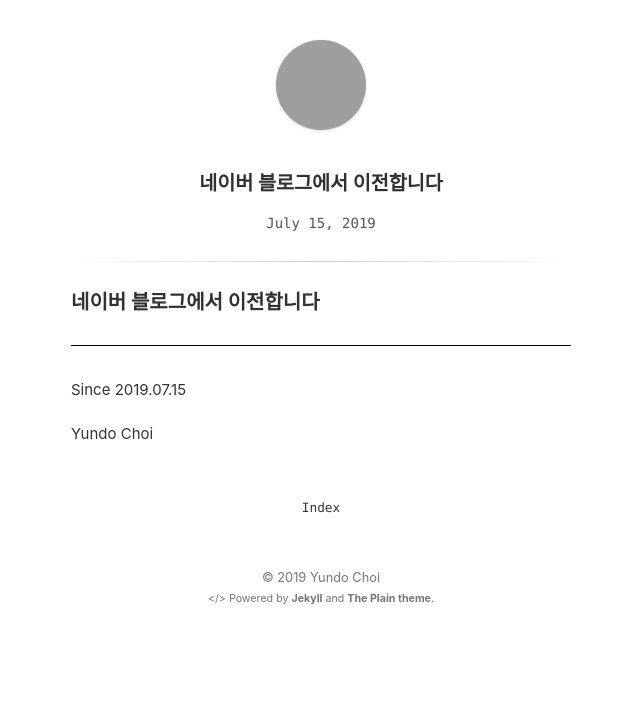
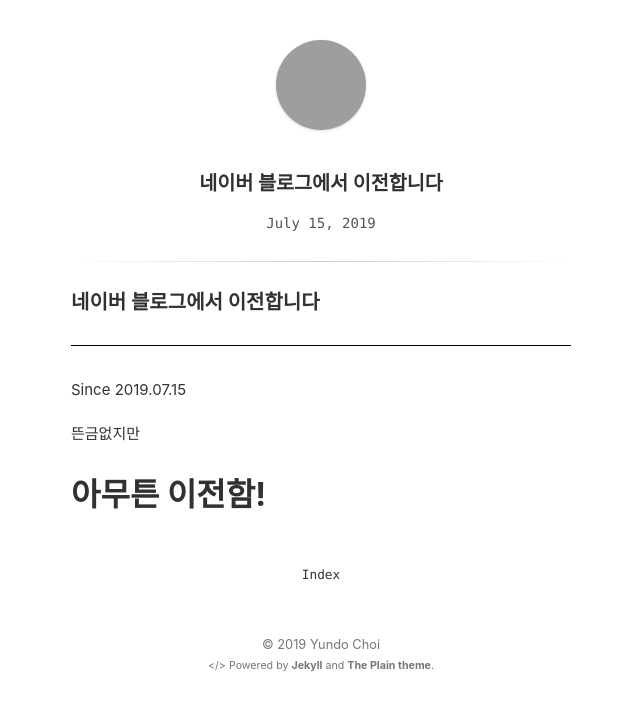
Before and after one commit to zygn/blog, a Jekyll site: the page built from _posts/2019-07-15-블로그-이전.md, in a window 1280 px wide. Shown: the top 711 px of the page, without its empty margins (319-959 px from the left). Built offline with Jekyll 4.4.1, drawn with Linux system fonts in a browser that asks for light colours; grey boxes are pictures that could not be loaded.

Commit message:
Update 2019-07-15-블로그-이전.md

```diff
--- a/_posts/2019-07-15-블로그-이전.md
+++ b/_posts/2019-07-15-블로그-이전.md
@@ -9,4 +9,5 @@ updated: 2019/07/25 14:27
 Since 2019.07.15
 
 
-Yundo Choi
+뜬금없지만
+# 아무튼 이전함!
```
